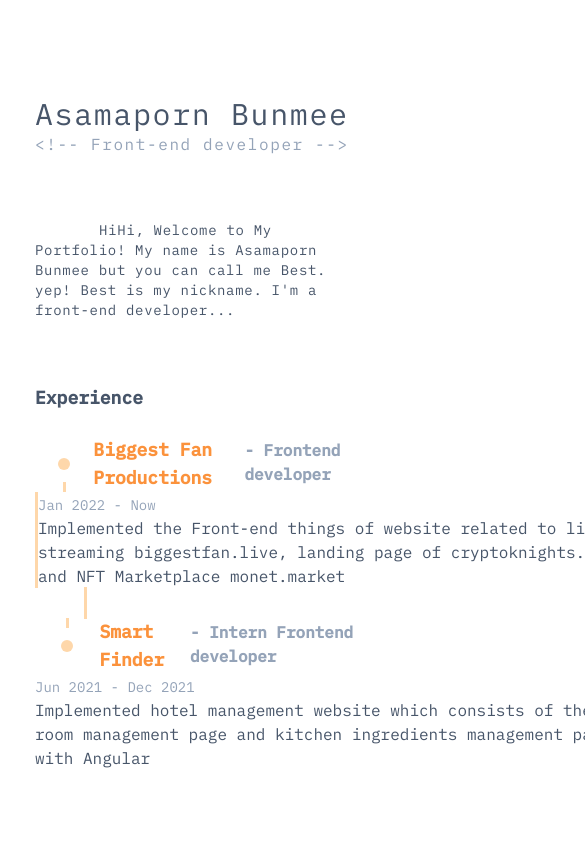
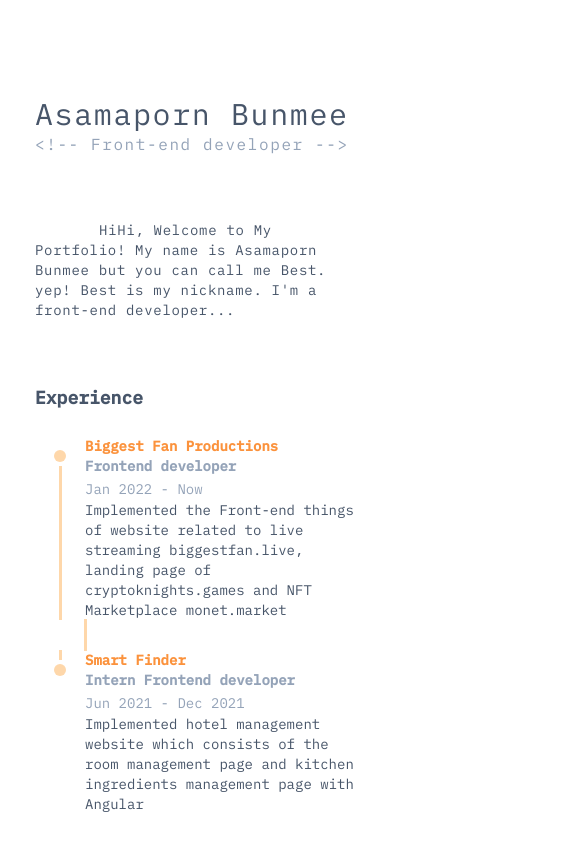
Before and after one commit to 11best/next-portfolio, a Next.js app: page / in a window 390 px wide. Shown: the top 844 px of the page, 585 px wide, since content can reach past the window. Built offline with nearby package versions, Linux system fonts and the light colour scheme.

Commit message:
responsive experience section

```diff
--- a/components/experienceDetail.tsx
+++ b/components/experienceDetail.tsx
@@ -9,7 +9,7 @@ export default function ExperienceDetail(props: {
   return (
     <>
       <div className="flex">
-        <div className="w-[100px] flex justify-center items-center relative">
+        <div className="w-[50px] lg:w-[100px] flex justify-center items-center relative">
           <div className="bg-orange-200 rounded-full w-3 h-3"></div>
           {props.start && (
             <div className="bg-orange-200 w-[3px] h-[10px] absolute bottom-0"></div>
@@ -21,12 +21,12 @@ export default function ExperienceDetail(props: {
             <div className="bg-orange-200 w-[3px] h-[30px] absolute"></div>
           )}
         </div>
-        <div className="flex items-baseline">
-          <p className="text-lg font-semibold text-orange-400">
+        <div className="flex flex-col md:flex-row items-baseline">
+          <p className="text-sm lg:text-lg font-semibold text-orange-400">
             {props.companyName}
           </p>
-          <p className="ml-2 text-md font-semibold text-slate-400">
-            - {props.role}
+          <p className="md:ml-2 text-sm lg:text-md font-semibold text-slate-400">
+            <span className="hidden md:inline">- </span> {props.role}
           </p>
         </div>
       </div>
@@ -38,9 +38,11 @@ export default function ExperienceDetail(props: {
             <div className="bg-orange-200 w-[3px] h-full"></div>
           )}
         </div>
-        <div className="break-word">
+        <div className="">
           <span className="text-sm text-slate-400">{props.time}</span>
-          <p className="w-[600px]">{props.detail}</p>
+          <p className="break-word text-sm lg:text-base w-[270px] md:w-[462px] lg:w-[600px]">
+            {props.detail}
+          </p>
         </div>
       </div>
       {props.end || (
--- a/pages/index.tsx
+++ b/pages/index.tsx
@@ -10,13 +10,13 @@ const Home: NextPage = () => {
         <div id="section-description" className="tracking-widest">
           <h1 className="text-3xl lg:text-5xl">Asamaporn Bunmee</h1>
           <h2 className="text-md lg:text-2xl text-slate-400">{`<!-- Front-end developer -->`}</h2>
-          <p className="mt-16 md:mt-24 text-sm md:text-base tracking-wider indent-16">
+          <p className="mt-16 lg:mt-24 text-sm lg:text-base tracking-wider indent-16">
             HiHi, Welcome to My Portfolio! My name is Asamaporn Bunmee but you
             can call me Best. yep! Best is my nickname. I&apos;m a front-end
             developer...
           </p>
         </div>
-        <div id="section-experience" className="mt-16 md:mt-32">
+        <div id="section-experience" className="mt-16 lg:mt-32">
           <h2 className="font-bold text-lg lg:text-2xl">Experience</h2>
           <div className="mt-6">
             <ExperienceDetail
```
